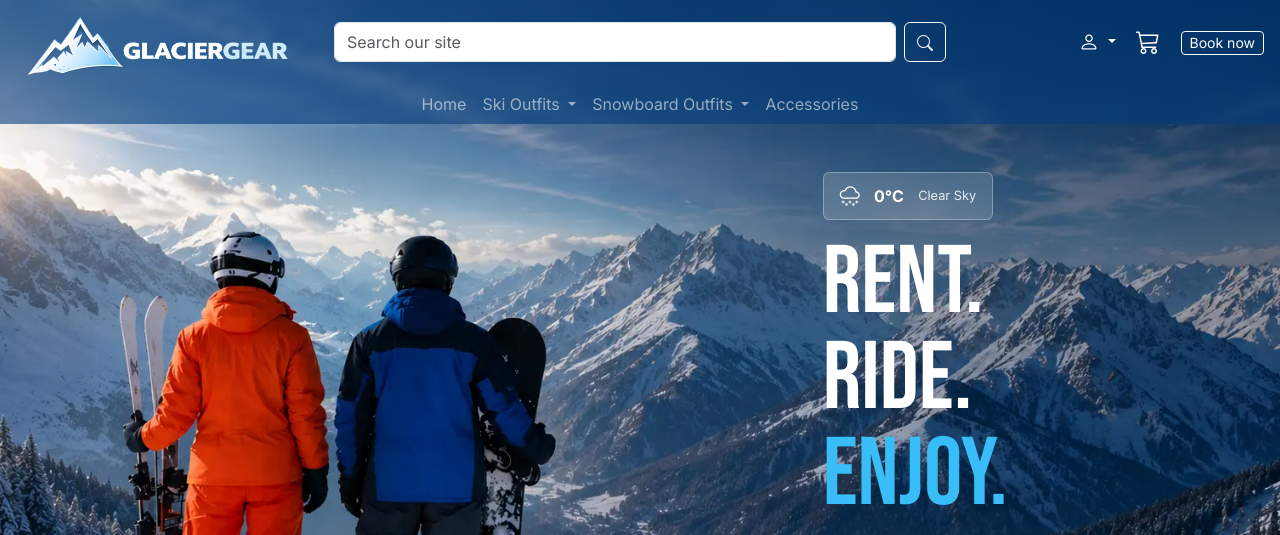
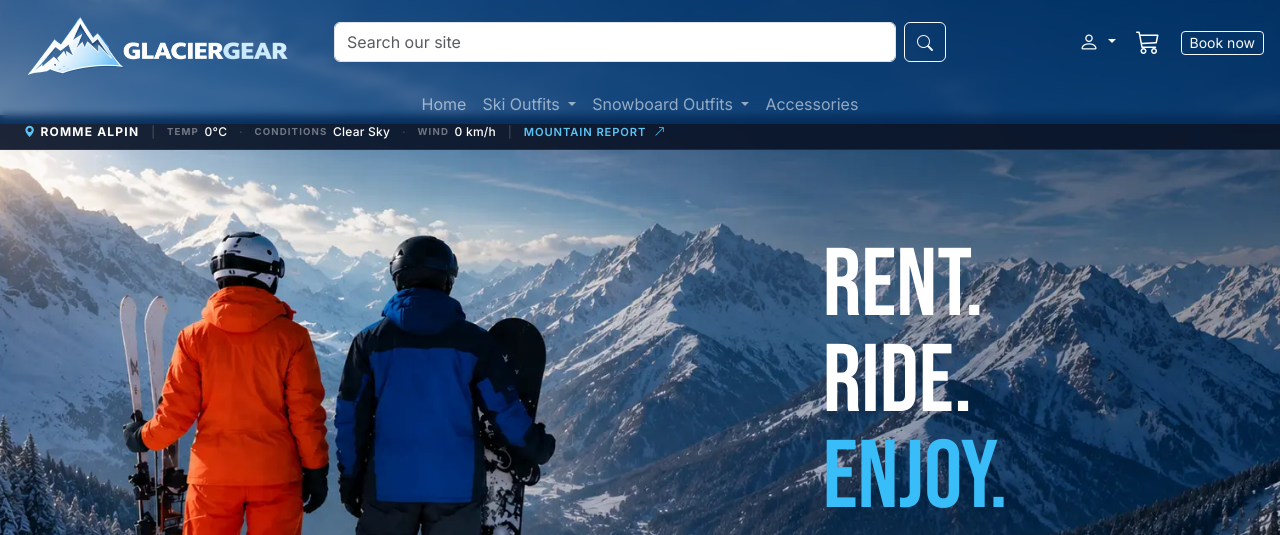
Before and after one commit to jolantadjatlova/GlacierGear, a Django app: page / in a window 1280 px wide. Shown: the top 535 px of the page. Run offline with Django 3.2, Linux system fonts and the light colour scheme; data that the repository does not hold is empty; parts of the project's set-up code (start-up, migrations or seed data) failed here and were passed over; some libraries are stand-ins or nearby versions.

Commit message:
Add mountain conditions bar to home page

```diff
--- a/home/templates/home/index.html
+++ b/home/templates/home/index.html
@@ -7,20 +7,68 @@
 
 {% block content %}
 
+    <!-- Mountain Conditions Bar -->
+    <div class="mountain-bar">
+        <div class="mountain-bar-inner">
+            <span class="mountain-bar-resort">
+                <i class="bi bi-geo-alt-fill me-1"></i>Romme Alpin
+            </span>
+            <span class="mountain-bar-divider">|</span>
+            {% if weather.temperature is not None %}
+            <span class="mountain-bar-item">
+                <span class="mountain-bar-label">TEMP</span>
+                <span class="mountain-bar-value">{{ weather.temperature }}°C</span>
+            </span>
+            <span class="mountain-bar-divider">·</span>
+            <span class="mountain-bar-item">
+                <span class="mountain-bar-label">CONDITIONS</span>
+                <span class="mountain-bar-value">{{ weather.description }}</span>
+            </span>
+            <span class="mountain-bar-divider">·</span>
+            <span class="mountain-bar-item">
+                <span class="mountain-bar-label">WIND</span>
+                <span class="mountain-bar-value">{{ weather.wind_speed }} km/h</span>
+            </span>
+            {% if weather.snowfall > 0 %}
+            <span class="mountain-bar-divider">·</span>
+            <span class="mountain-bar-item">
+                <span class="mountain-bar-label">FRESH SNOW</span>
+                <span class="mountain-bar-value">{{ weather.snowfall }} cm</span>
+            </span>
+            {% endif %}
+            {% if weather.snow_depth > 0 %}
+            <span class="mountain-bar-divider">·</span>
+            <span class="mountain-bar-item">
+                <span class="mountain-bar-label">SNOW DEPTH</span>
+                <span class="mountain-bar-value">{{ weather.snow_depth }} cm</span>
+            </span>
+            {% endif %}
+            {% else %}
+            <span class="mountain-bar-item">
+                <span class="mountain-bar-value">Conditions unavailable</span>
+            </span>
+            {% endif %}
+            <span class="mountain-bar-divider d-none d-md-inline">|</span>
+            <a href="https://www.romme.se/vinter/" target="_blank" class="mountain-bar-link d-none d-md-inline">
+                Mountain Report <i class="bi bi-arrow-up-right ms-1"></i>
+            </a>
+        </div>
+        <!-- Mobile collapsed version -->
+        <div class="mountain-bar-mobile d-md-none">
+            {% if weather.temperature is not None %}
+            Romme Alpin &bull; {{ weather.temperature }}°C &bull; {{ weather.description }}
+            {% if weather.wind_speed %}&bull; Wind {{ weather.wind_speed }} km/h{% endif %}
+            {% else %}
+            Romme Alpin &bull; Conditions unavailable
+            {% endif %}
+        </div>
+    </div>
+
     <!-- Hero section -->
     <div class="hero">
         <div class="container">
             <div class="row justify-content-center justify-content-md-end">
                 <div class="col-11 col-md-5 col-lg-4 text-center text-md-start">
-
-                    <!-- Weather pill -->
-                    <div class="weather-pill d-inline-flex mb-3">
-                        <i class="bi bi-cloud-snow fs-5"></i>
-                        <span class="weather-pill-temp ms-2">
-                            {% if weather.temperature is not None %}{{ weather.temperature }}°C{% else %}N/A{% endif %}
-                        </span>
-                        <span class="weather-pill-desc ms-2">{{ weather.description }}</span>
-                    </div>
 
                     <!-- Heading -->
                     <h1 class="hero-heading">
@@ -90,7 +138,6 @@
         <div class="container">
             <div class="row align-items-center g-4">
 
-                <!--address details -->
                 <div class="col-12 col-lg-5">
                     <h2 class="pickup-title">
                         <i class="bi bi-geo-alt-fill me-2"></i>Pickup Location
@@ -126,7 +173,6 @@
                     </a>
                 </div>
 
-                <!--map -->
                 <div class="col-12 col-lg-7">
                     <div id="map" class="pickup-map"></div>
                 </div>
--- a/home/views.py
+++ b/home/views.py
@@ -3,15 +3,14 @@ import requests
 
 
 def index(request):
-    """ A view to return the index page with live weather for Borlänge """
+    """ A view to return the index page with mountain conditions for Romme Alpin """
     weather = None
     try:
         url = (
             "https://api.open-meteo.com/v1/forecast"
-            "?latitude=60.4858&longitude=15.4369"
-            "&current=temperature_2m,relative_humidity_2m,"
-            "weather_code,wind_speed_10m,wind_direction_10m"
-            "&daily=temperature_2m_max,temperature_2m_min"
+            "?latitude=60.4167&longitude=15.2833"
+            "&current=temperature_2m,weather_code,wind_speed_10m"
+            "&daily=snowfall_sum,snow_depth_max"
             "&timezone=Europe%2FStockholm&forecast_days=1"
         )
         response = requests.get(url, timeout=5)
@@ -20,7 +19,6 @@ def index(request):
             current = data.get('current', {})
             daily = data.get('daily', {})
 
-            # Map WMO weather codes to descriptions
             code = current.get('weather_code', 0)
             description = get_weather_description(code)
 
@@ -28,26 +26,23 @@ def index(request):
                 'temperature': round(current.get('temperature_2m', 0)),
                 'description': description,
                 'wind_speed': round(current.get('wind_speed_10m', 0)),
-                'humidity': current.get('relative_humidity_2m', 0),
-                'temp_min': round(daily.get('temperature_2m_min', [0])[0]),
-                'temp_max': round(daily.get('temperature_2m_max', [0])[0]),
+                'snowfall': round(daily.get('snowfall_sum', [0])[0], 1),
+                'snow_depth': round(daily.get('snow_depth_max', [0])[0] * 100),
             }
     except Exception:
-        # Graceful fallback if API fails
         weather = {
             'temperature': None,
-            'description': 'Weather unavailable',
+            'description': 'Conditions unavailable',
             'wind_speed': None,
-            'humidity': None,
-            'temp_min': None,
-            'temp_max': None,
+            'snowfall': None,
+            'snow_depth': None,
         }
 
     return render(request, 'home/index.html', {'weather': weather})
 
 
 def get_weather_description(code):
-    """Convert WMO weather code to human-readable description"""
+    """Convert WMO weather code to mountain-friendly description"""
     descriptions = {
         0: 'Clear Sky',
         1: 'Mainly Clear',
@@ -62,7 +57,7 @@ def get_weather_description(code):
         63: 'Rain',
         65: 'Heavy Rain',
         71: 'Light Snow',
-        73: 'Snow',
+        73: 'Snowfall',
         75: 'Heavy Snow',
         77: 'Snow Grains',
         80: 'Light Showers',
@@ -71,8 +66,8 @@ def get_weather_description(code):
         85: 'Snow Showers',
         86: 'Heavy Snow Showers',
         95: 'Thunderstorm',
-        96: 'Thunderstorm with Hail',
-        99: 'Thunderstorm with Heavy Hail',
+        96: 'Thunderstorm & Hail',
+        99: 'Heavy Thunderstorm',
     }
     return descriptions.get(code, 'Partly Cloudy')
 
--- a/static/css/base.css
+++ b/static/css/base.css
@@ -134,30 +134,6 @@ header {
     color: var(--navy) !important;
 }
 
-
-
-.weather-pill {
-    align-items: center;
-    gap: 0.4rem;
-    background: rgba(255, 255, 255, 0.15);
-    backdrop-filter: blur(10px);
-    -webkit-backdrop-filter: blur(10px);
-    border: 1px solid rgba(255, 255, 255, 0.3);
-    border-radius: 0.4rem;
-    padding: 0.5rem 1rem;
-    color: white;
-}
-
-.weather-pill-temp {
-    font-weight: 700;
-    font-size: 1rem;
-}
-
-.weather-pill-desc {
-    font-size: 0.8rem;
-    opacity: 0.85;
-}
-
 /* HOME CARDS */
 .home-card {
     display: flex;
@@ -267,6 +243,14 @@ header {
     -webkit-backdrop-filter: none;
     border: 1px solid #dee2e6;
     color: var(--navy-dark);
+}
+
+/* STRIPE CARD ELEMENT */
+#card-element {
+    border: 1px solid #ced4da;
+    border-radius: 4px;
+    padding: 10px 12px;
+    background-color: white;
 }
 
 /* PRODUCTS PAGE */
@@ -446,6 +430,103 @@ header {
     box-shadow: 0 4px 15px rgba(0,0,0,0.1);
 }
 
+/* MOUNTAIN CONDITIONS BAR */
+.mountain-bar {
+    background: rgba(10, 20, 40, 0.92);
+    backdrop-filter: blur(8px);
+    -webkit-backdrop-filter: blur(8px);
+    border-bottom: 1px solid rgba(255, 255, 255, 0.08);
+    position: relative;
+    z-index: 10;
+    padding: 0;
+}
+
+.mountain-bar-inner {
+    display: flex;
+    align-items: center;
+    gap: 0.75rem;
+    padding: 0.5rem 1.5rem;
+    flex-wrap: nowrap;
+    overflow-x: auto;
+    scrollbar-width: none;
+    white-space: nowrap;
+    max-width: 100%;
+}
+
+.mountain-bar-inner::-webkit-scrollbar {
+    display: none;
+}
+
+.mountain-bar-resort {
+    color: white;
+    font-size: 0.75rem;
+    font-weight: 700;
+    letter-spacing: 0.1em;
+    text-transform: uppercase;
+    flex-shrink: 0;
+}
+
+.mountain-bar-resort .bi {
+    color: #5bc4f5;
+    font-size: 0.7rem;
+}
+
+.mountain-bar-divider {
+    color: rgba(255, 255, 255, 0.25);
+    font-size: 0.7rem;
+    flex-shrink: 0;
+}
+
+.mountain-bar-item {
+    display: inline-flex;
+    align-items: center;
+    gap: 0.35rem;
+    flex-shrink: 0;
+}
+
+.mountain-bar-label {
+    color: rgba(255, 255, 255, 0.4);
+    font-size: 0.6rem;
+    font-weight: 700;
+    letter-spacing: 0.12em;
+    text-transform: uppercase;
+}
+
+.mountain-bar-value {
+    color: white;
+    font-size: 0.75rem;
+    font-weight: 500;
+    letter-spacing: 0.02em;
+}
+
+.mountain-bar-link {
+    color: #5bc4f5;
+    font-size: 0.7rem;
+    font-weight: 600;
+    letter-spacing: 0.08em;
+    text-transform: uppercase;
+    text-decoration: none;
+    flex-shrink: 0;
+    transition: color 0.2s ease;
+}
+
+.mountain-bar-link:hover {
+    color: white;
+}
+
+/* Mobile collapsed bar - hidden by default, shown on small screens */
+.mountain-bar-mobile {
+    display: none;
+    padding: 0.45rem 1rem;
+    color: rgba(255, 255, 255, 0.85);
+    font-size: 0.72rem;
+    font-weight: 500;
+    letter-spacing: 0.02em;
+    text-align: center;
+    white-space: nowrap;
+    overflow: hidden;
+    text-overflow: ellipsis;
+}
 
 /* MEDIA QUERIES */
 @media (min-width: 1200px) {
@@ -492,6 +573,14 @@ header {
     .product-price {
         font-size: 0.95rem;
     }
+
+    .mountain-bar-inner {
+        display: none;
+    }
+
+    .mountain-bar-mobile {
+        display: block;
+    }
 }
 
 @media (max-width: 575px) {
```
